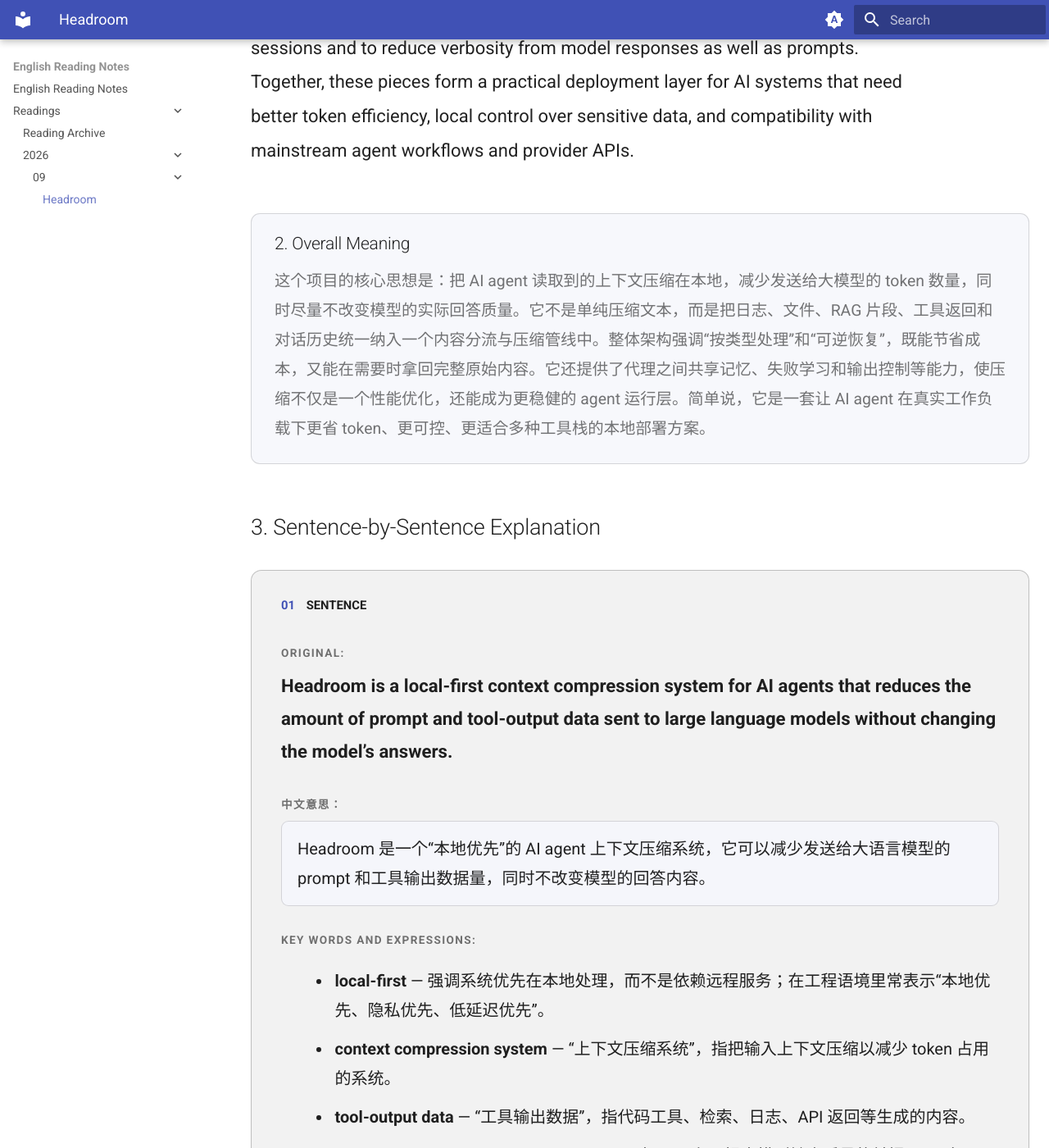
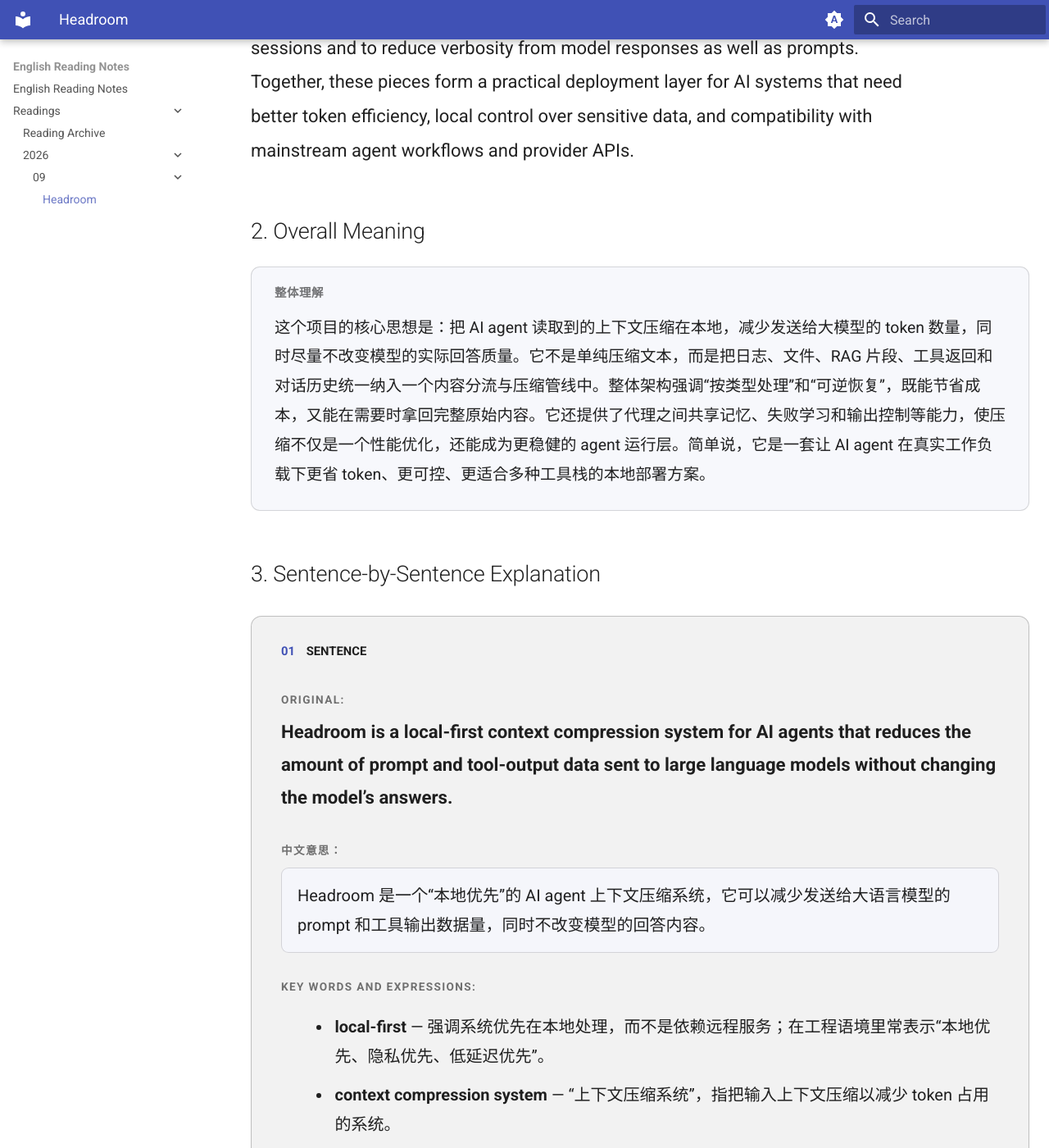
Before and after one commit to fanxiaofang/english-reading, an MkDocs documentation site: the page built from docs/readings/2026/09/headroomlabs-ai--headroom.md, in a window 1280 px wide and 1400 px high, scrolled down 1101 px. Shown: the whole window at 82% size. Built offline with MkDocs 1.6.1 and Material for MkDocs 9.7.7, drawn with Linux system fonts in a browser that asks for light colours.

Commit message:
Fix Overall Meaning section hierarchy

```diff
--- a/docs/assets/javascripts/reading.js
+++ b/docs/assets/javascripts/reading.js
@@ -35,6 +35,13 @@
     elements[0].before(wrapper);
     elements.forEach((element) => wrapper.appendChild(element));
     return wrapper;
+  }
+
+  function wrapFollowingContent(heading, className) {
+    const elements = directSection(heading).slice(1);
+    if (!elements.length) return null;
+    if (heading.nextElementSibling?.classList.contains(className)) return heading.nextElementSibling;
+    return wrap(elements, className);
   }
 
   function labelName(element) {
@@ -111,7 +118,16 @@
     const overview = refreshedHeadings.find((heading) => OVERVIEW_HEADING.test(textOf(heading)));
     const overall = refreshedHeadings.find((heading) => OVERALL_HEADING.test(textOf(heading)));
     if (overview && !overview.parentElement?.classList.contains("reading-overview")) wrap(directSection(overview), "reading-overview");
-    if (overall && !overall.parentElement?.classList.contains("reading-overall")) wrap(directSection(overall), "reading-overall");
+    if (overall) {
+      overall.classList.add("reading-section-heading");
+      const card = wrapFollowingContent(overall, "reading-overall");
+      if (card && !card.querySelector(".reading-overall-label")) {
+        const label = document.createElement("div");
+        label.className = "reading-overall-label";
+        label.textContent = "整体理解";
+        card.prepend(label);
+      }
+    }
 
     article.querySelectorAll("h3, h4, h5").forEach((heading) => {
       const sentence = textOf(heading).match(SENTENCE_HEADING);
--- a/docs/assets/stylesheets/extra.css
+++ b/docs/assets/stylesheets/extra.css
@@ -146,22 +146,27 @@
   background: var(--reading-soft-surface);
   border: 1px solid var(--reading-border);
   border-radius: 11px;
-  margin: 2.75rem 0 3rem;
+  margin: 0 0 3rem;
   padding: 1.15rem 1.4rem 1.25rem;
 }
 
-.reading-page .reading-overall h2 {
-  color: var(--md-default-fg-color);
-  font-size: 1.05rem;
-  margin: 0 0 .7rem;
+.reading-page .reading-overall-label {
+  color: var(--md-default-fg-color--light);
+  font-size: .72rem;
+  font-weight: 700;
+  letter-spacing: .04em;
+  line-height: 1.3;
+  margin: 0 0 .65rem;
 }
 
 .reading-page .reading-overall p {
-  color: var(--md-default-fg-color--light);
+  color: var(--md-default-fg-color);
   font-size: .97rem;
   line-height: 1.85;
-  margin: 0;
+  margin: .7rem 0 0;
 }
+
+.reading-page .reading-overall > :last-child { margin-bottom: 0; }
 
 /* --------------------------------------------------------------------------
    Sentence cards / original / Chinese meaning / keywords / structure
```
